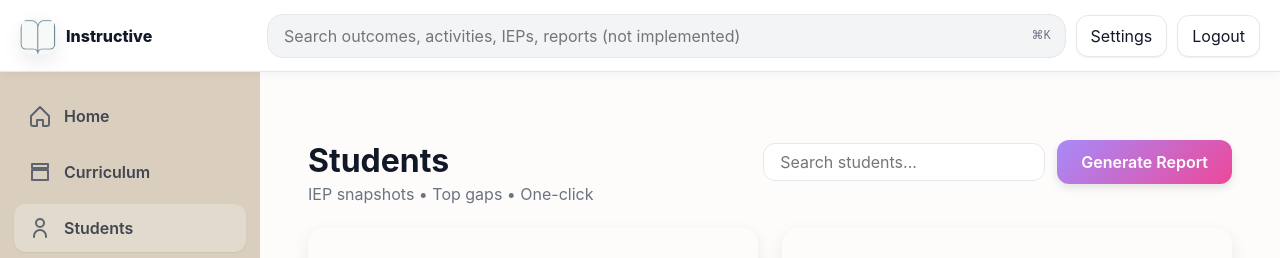
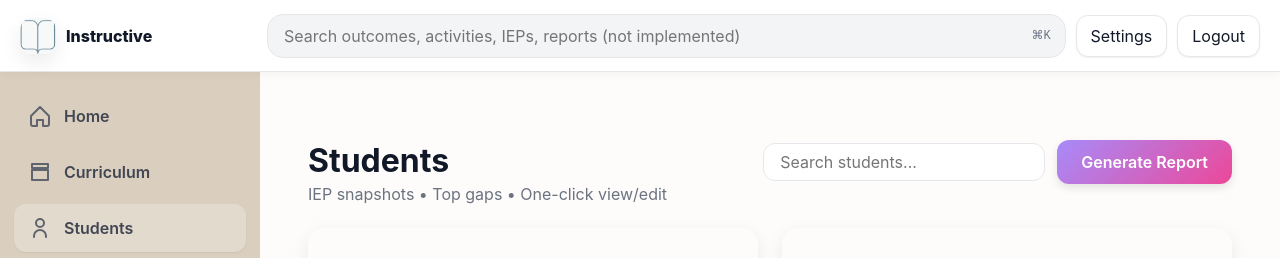
Before and after one commit to logie87/objectObject, a React (Vite) app in the folder frontend/: page /app/students in a window 1280 px wide. Shown: the top 258 px of the page. Built offline with nearby package versions, Linux system fonts and the light colour scheme.

Commit message:
change the oneclick

```diff
--- a/frontend/src/pages/StudentsPage.tsx
+++ b/frontend/src/pages/StudentsPage.tsx
@@ -253,7 +253,7 @@ export default function StudentsPage() {
         <div>
           <h1 style={{ fontSize: 32, marginBottom: 4 }}>Students</h1>
           <div style={{ color: COLORS.mutedText }}>
-            IEP snapshots • Top gaps • One-click
+            IEP snapshots • Top gaps • One-click view/edit
           </div>
         </div>
 
```
